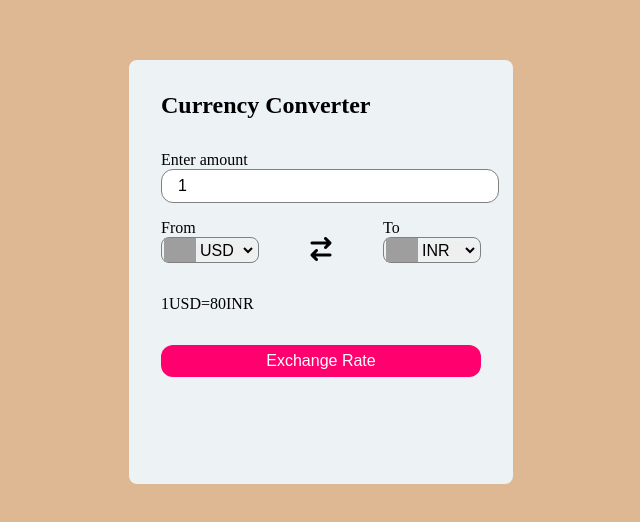
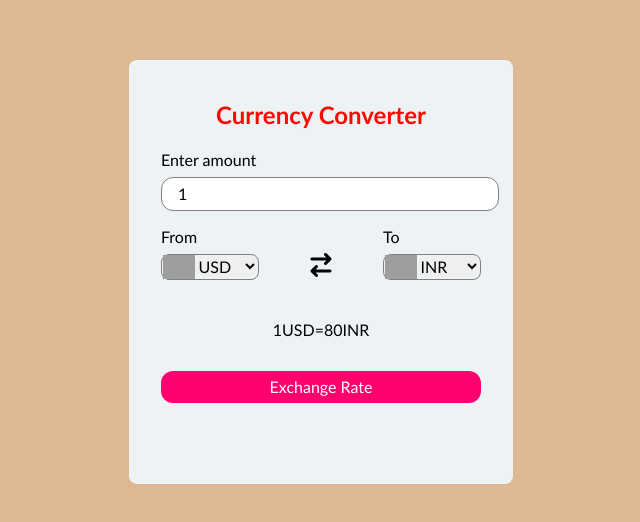
Before and after one commit to surendraseepala/currency_converter, a plain HTML site: page index.html in a window 1280 px wide. Shown: the part 128-650 px from the top of the page, without its empty margins (319-959 px from the left). Drawn offline with Linux system fonts and the light colour scheme; no server answers; grey boxes are pictures that could not be loaded.

Commit message:
change_in_css

```diff
--- a/styles.css
+++ b/styles.css
@@ -1,6 +1,7 @@
 *{
     margin: 0%;
     padding: 0%;
+    font-family: 'Gill Sans', 'Gill Sans MT', Calibri, 'Trebuchet MS', sans-serif;
 }
 body{
     display: flex;
@@ -16,8 +17,14 @@ body{
     padding:2rem;
     border-radius: .5rem;
 }
+.container h2{
+    margin: .5rem;
+    text-align: center;
+    color: #FF0800;
+
+}
 form{
-    padding: 2rem 0 1rem 0;
+    padding: .8rem 0 1rem 0;
 }
 form
 input,
@@ -44,7 +51,7 @@ form input{
 form
 i{
     font-size: 1.5rem;
-    margin-top: 1rem;
+    margin-top: 1.5rem;
 }
 
 
@@ -64,7 +71,9 @@ form img{
     width: auto;
 }
 .msg{
-    padding: 2rem 0 2rem 0;
+    padding: 1.5rem 0 1.5rem 0;
+    text-align: center;
+    margin-top: 1rem;
 }
 form button{
     background-color: #ff006e;
@@ -73,6 +82,7 @@ form button{
     font-size: 1rem;
     height: 2rem;
     cursor: pointer;
+    margin-top: .5rem;
 
 
 }
@@ -80,3 +90,14 @@ form button{
 form select{
     width: 2rem;
 }
+ form
+ input {
+    margin-top: .5rem;
+}
+.to p{
+    margin-bottom: .5rem;
+}
+.from p{
+    margin-bottom: .5rem;
+
+}
```
